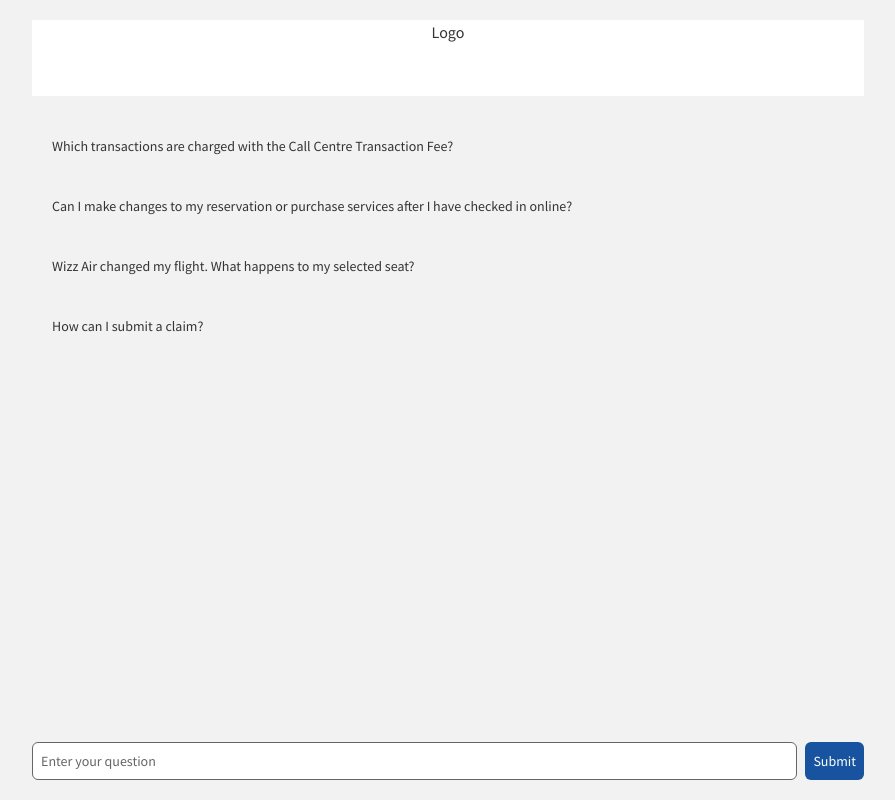
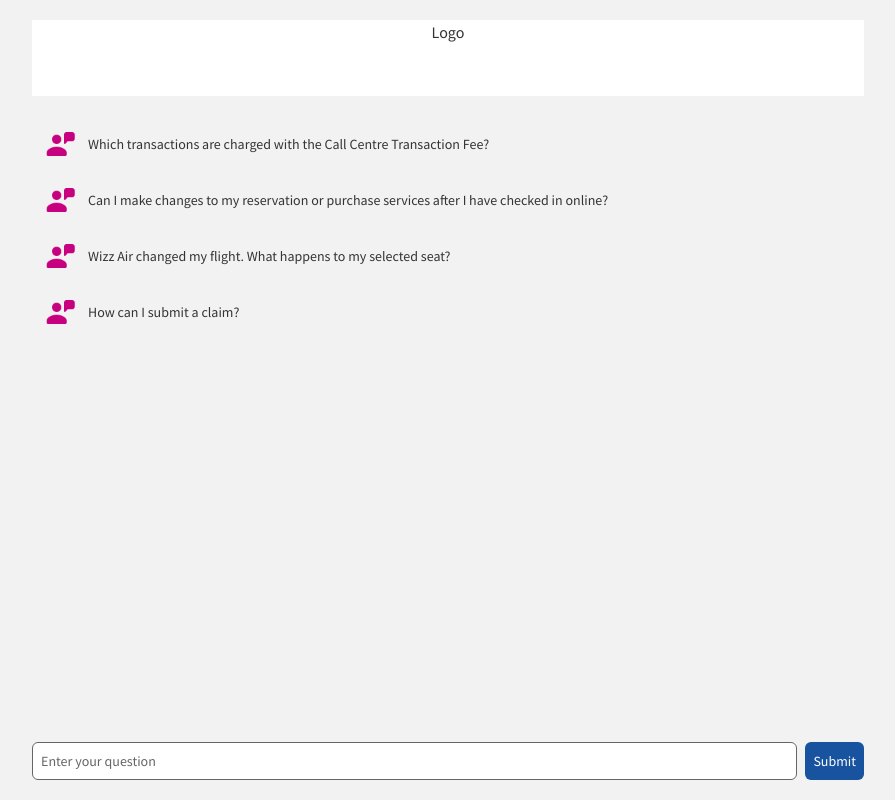
Before and after one commit to Theodo-UK/legendary-sniffle, a Next.js app: page / in a window 1280 px wide. Shown: the whole page, without its empty margins (192-1087 px from the left). Built offline with nearby package versions, Linux system fonts and the light colour scheme.

Commit message:
feat: add icon

```diff
--- a/src/components/atoms/ExampleQuestion/ExampleQuestion.tsx
+++ b/src/components/atoms/ExampleQuestion/ExampleQuestion.tsx
@@ -1,4 +1,7 @@
 'use client';
+
+import Image from 'next/image';
+import icon from '@/public/images/communicate.png';
 
 interface ExampleQuestionProps {
   question: string;
@@ -11,9 +14,10 @@ export const ExampleQuestion = ({
 }: ExampleQuestionProps) => {
   return (
     <button
-      className="rounded-md sm:text-sm w-full text-left hover:bg-light_grey p-5"
+      className="rounded-md sm:text-sm w-full text-left hover:bg-light_grey p-3 flex items-center gap-3"
       onClick={() => onClick(question)}
     >
+      <Image alt="" src={icon} width={32} height={32} />
       {question}
     </button>
   );
--- /dev/null
+++ b/src/types/images.d.ts
@@ -0,0 +1,4 @@
+declare module '*.png';
+declare module '*.svg';
+declare module '*.jpeg';
+declare module '*.jpg';
--- a/tsconfig.json
+++ b/tsconfig.json
@@ -35,7 +35,8 @@
     "next-env.d.ts",
     ".next/types/**/*.ts",
     "src/**/*.ts",
-    "src/**/*.tsx"
+    "src/**/*.tsx",
+    "src/types"
   ],
   "exclude": ["node_modules"]
 }
```
Also changed, not shown: src/public/images/communicate.png (added).
